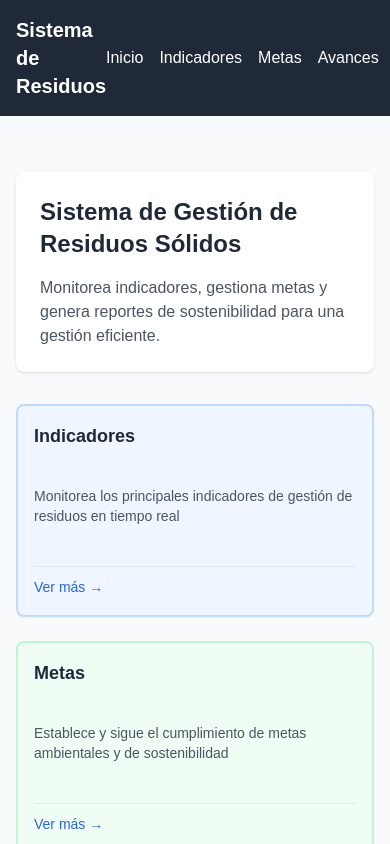
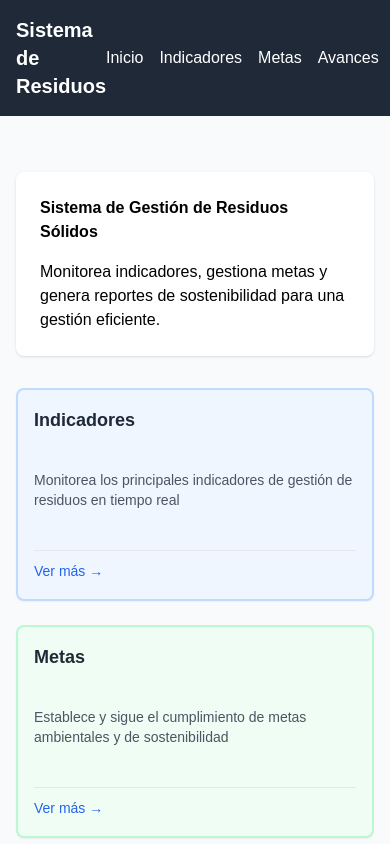
Before and after one commit to roldanronaldd19-debug/residuos, a Next.js app: page / in a window 390 px wide. Shown: the top 844 px of the page. Built offline with nearby package versions, Linux system fonts and the light colour scheme; no server answers.

Commit message:
Update EditableText.jsx

```diff
--- a/components/EditableText.jsx
+++ b/components/EditableText.jsx
@@ -8,10 +8,11 @@ export default function EditableText({
   onSave,
   className = "",
   placeholder = "Escribe aquí...",
-  isSelected = false,
+  elementId,
+  isSelected,
   onSelect,
-  elementId,
-  currentStyles = {}
+  currentStyles,
+  onStylesChange
 }) {
   const [value, setValue] = useState(text);
   const [isEditingLocal, setIsEditingLocal] = useState(false);
@@ -81,7 +82,7 @@ export default function EditableText({
     const finalValue = value.trim() === "" ? originalValue : value;
 
     if (onSave && finalValue !== originalValue) {
-      onSave(finalValue);
+      onSave(finalValue, elementId);
       setOriginalValue(finalValue);
     } else if (finalValue !== value) {
       setValue(finalValue);
@@ -106,6 +107,7 @@ export default function EditableText({
     switch (currentStyles.fontSize) {
       case 'small': styleClasses += 'text-sm '; break;
       case 'large': styleClasses += 'text-lg '; break;
+      case 'xlarge': styleClasses += 'text-xl '; break;
       default: styleClasses += 'text-base ';
     }
 
@@ -122,7 +124,7 @@ export default function EditableText({
 
   if (isEditing && isEditingLocal) {
     return (
-      <div className={`relative editable-element editing ${isSelected ? 'element-selected' : ''}`}>
+      <div className={`editable-element editing ${isSelected ? 'selected' : ''}`}>
         <textarea
           ref={inputRef}
           value={value}
@@ -137,9 +139,8 @@ export default function EditableText({
             height: 'auto',
             color: currentStyles?.color || 'inherit'
           }}
-          onClick={(e) => e.stopPropagation()}
         />
-        {isSelected && <div className="selection-indicator"></div>}
+        {isSelected && <div className="selected-indicator">✓</div>}
       </div>
     );
   }
@@ -149,23 +150,26 @@ export default function EditableText({
       <Tag
         onClick={handleClick}
         onDoubleClick={handleDoubleClick}
-        className={`${className} ${applyStyles()} editable-element ${isSelected ? 'element-selected selected' : ''} break-words whitespace-normal overflow-hidden text-contain rounded-lg p-3 min-h-[44px] flex items-center smooth-transition ${
-          value === placeholder ? 'text-gray-400 italic' : ''
-        }`}
+        className={`${className} ${applyStyles()} editable-element edit-ready break-words whitespace-normal overflow-hidden text-contain rounded-lg p-3 min-h-[44px] flex items-center smooth-transition ${
+          isSelected ? 'selected' : ''
+        } ${value === placeholder ? 'text-gray-400 italic' : ''}`}
         style={{
           color: currentStyles?.color || 'inherit'
         }}
       >
         {value || placeholder}
-        {isSelected && <div className="selection-indicator"></div>}
+        {isSelected && <div className="selected-indicator">✎</div>}
       </Tag>
     );
   }
 
   return (
-    <Tag className={`${className} break-words whitespace-normal overflow-hidden text-contain ${
+    <Tag className={`${className} ${applyStyles()} break-words whitespace-normal overflow-hidden text-contain ${
       value === placeholder ? 'text-gray-400 italic' : ''
-    }`}>
+    }`}
+    style={{
+      color: currentStyles?.color || 'inherit'
+    }}>
       {value || text}
     </Tag>
   );
```
